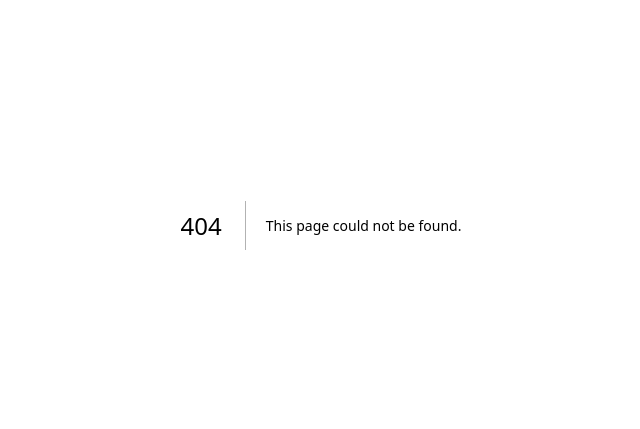
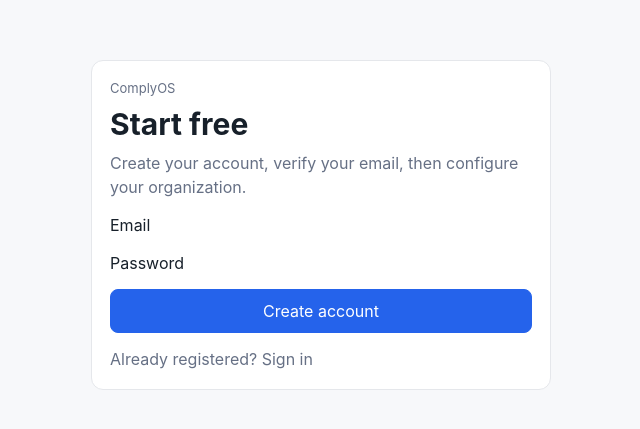
Before and after one commit to Madanpatel/Madanpatel, a Next.js app: page /signup in a window 1280 px wide. Before the commit this address had no page. Shown: the part 175-604 px from the top of the page, without its empty margins (319-959 px from the left). Built offline with nearby package versions, Linux system fonts and the light colour scheme.

Commit message:
feat: add signup screen

```diff
--- /dev/null
+++ b/app/signup/page.tsx
@@ -0,0 +1,7 @@
+import Link from 'next/link'
+import { signup } from './actions'
+
+export default async function Signup({ searchParams }: { searchParams: Promise<{ error?: string }> }) {
+  const params = await searchParams
+  return <main style={{minHeight:'100vh',display:'grid',placeItems:'center',padding:24}}><form action={signup} className="card" style={{width:'100%',maxWidth:460,display:'grid',gap:14}}><div><div className="eyebrow">ComplyOS</div><h1 className="h1">Start free</h1><p className="muted">Create your account, verify your email, then configure your organization.</p></div>{params.error&&<div className="badge bad">{params.error}</div>}<label>Email<input className="input" name="email" type="email" required/></label><label>Password<input className="input" name="password" type="password" minLength={8} required/></label><button className="btn primary" type="submit">Create account</button><p className="muted">Already registered? <Link href="/login">Sign in</Link></p></form></main>
+}
```
